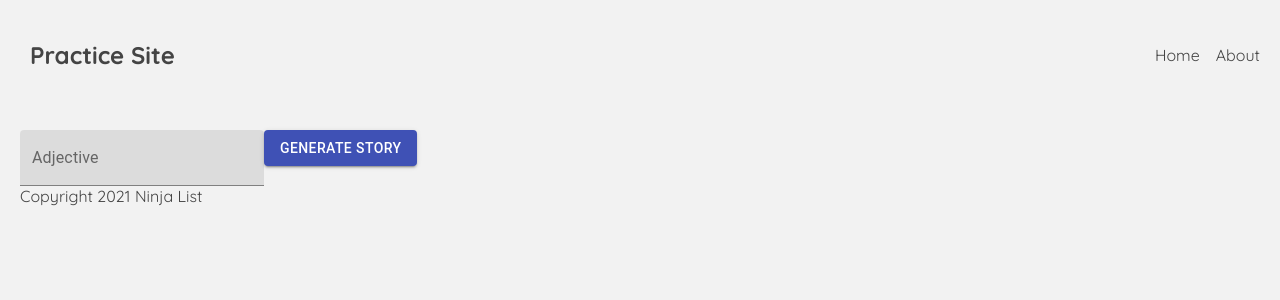
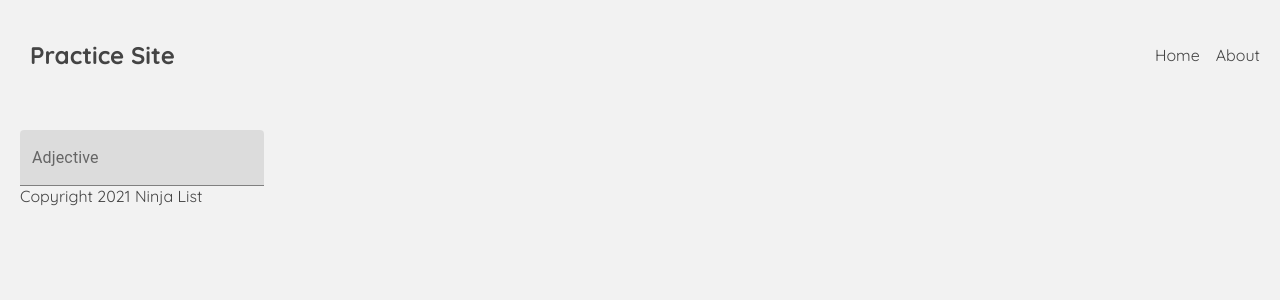
Before and after one commit to Jon-D-Smith/Next_JS_Practice, a Next.js app: page /form in a window 1280 px wide. Shown: the top 300 px of the page. Built offline with nearby package versions, Linux system fonts and the light colour scheme.

Commit message:
Got rid of button element

```diff
--- a/pages/form.js
+++ b/pages/form.js
@@ -5,25 +5,16 @@ import Buttons from '../comps/Buttons';
 const Form = () => {
     const [adjective, setAdjective] = useState()
 
-    const [story, setStory] = useState(`There once was a boy with a ${adjective} balloon`)
-    const [isVisible, setIsVisible] = useState(false)
-
     const handleAdjectiveChange =(e) => {
         e.preventDefault()
         setAdjective(e.target.value)
     }
 
-    const handleSubmit =(e) => {
-        e.preventDefault()
-        setIsVisible(true)
-    }
     return (
         <>
     <form noValidate autoComplete="off">
-      <TextField label="Adjective" variant="filled"  value={adjective} onChange={handleAdjectiveChange} />
-      <Buttons text='Generate Story' variant="contained" color="primary" handleClick={handleSubmit} />
+      <TextField label="Adjective" variant="filled" name="adjective"  value={adjective} onChange={handleAdjectiveChange} />
     </form>
-    {isVisible && <p>{story}</p>}
     </>
      );
 }
```
